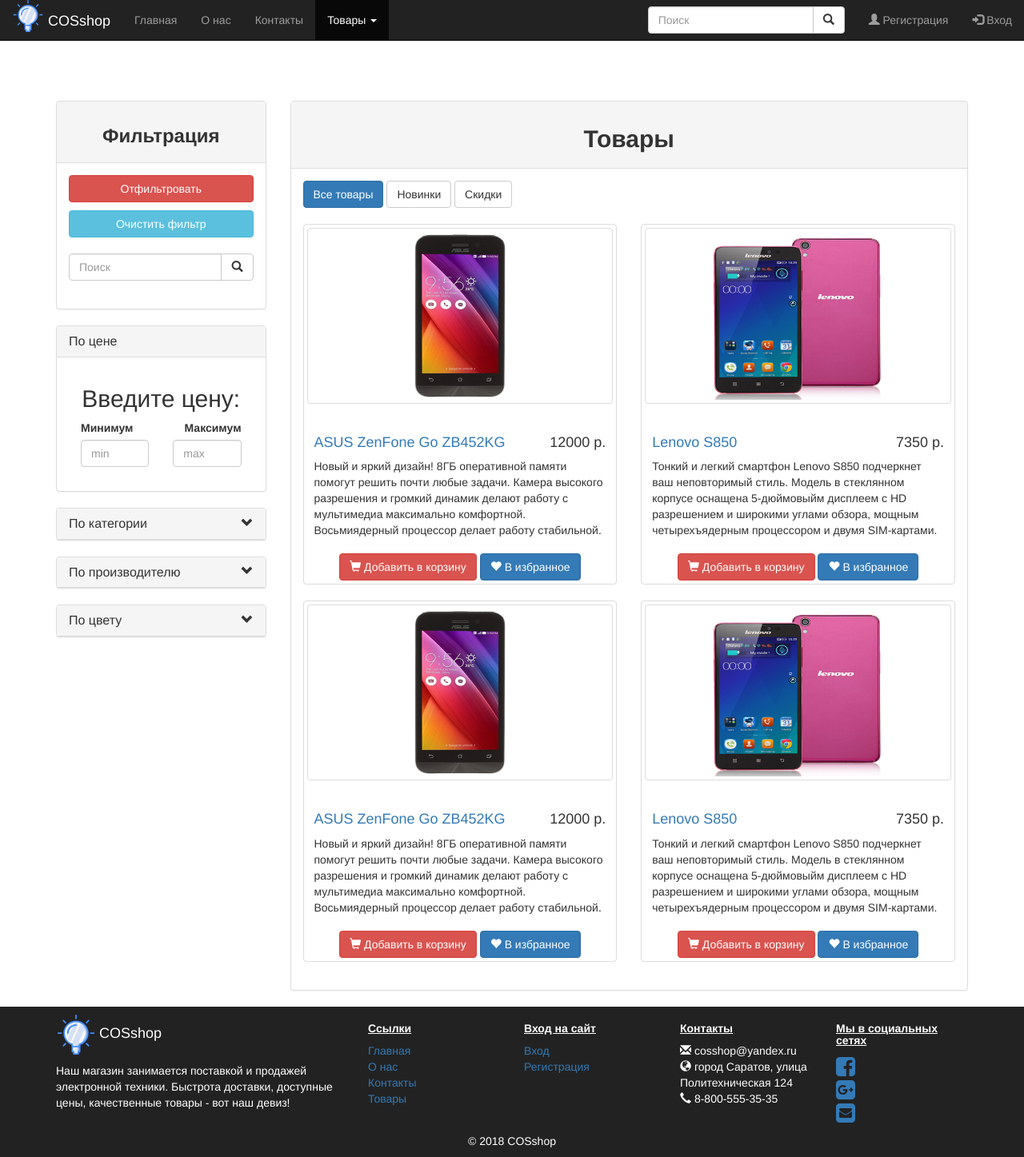
After one commit to selutin99/cosshop, a PHP site: page /products.php in a window 1280 px wide. The commit adds this page. Shown: the whole page at 80% size. Run offline with PHP 8.4, Linux system fonts and the light colour scheme; some libraries are stand-ins or nearby versions.

Commit message:
Products (start)

```diff
--- a/contacts.php
+++ b/contacts.php
@@ -302,8 +302,6 @@
 		<script src="js/bootstrap.min.js"></script>
 		<script src="js/slick.js"></script>
 
-		<script src="js/resize.js"></script>
-		<script src="js/slider.js"></script>
 		<script src="js/backtop.js"></script>
     </body>
 </html>
--- a/css/main.css
+++ b/css/main.css
@@ -133,3 +133,27 @@
     border-radius: 50%;
 }
 /******END OUR TEAM****/
+
+/******PRODUCTS LIST******/
+.stylish-input-group .input-group-addon{
+    background: white !important;
+}
+.stylish-input-group .form-control{
+	border-right:0;
+	box-shadow:0 0 0;
+	border-color:#ccc;
+}
+.stylish-input-group button{
+    border:0;
+    background:transparent;
+}
+
+.clickable{
+    cursor: pointer;
+}
+
+.panel-heading span {
+    margin-top: -20px;
+	font-size: 15px;
+}
+/******END PRODUCTS LIST****/
--- a/index.php
+++ b/index.php
@@ -44,7 +44,7 @@
 								<span class="caret"></span>
 							</a>
 						    <ul class="dropdown-menu">
-								<li><a href="#">Все товары</a></li>
+								<li><a href="products.php">Все товары</a></li>
 								<li class="dropdown-header">Категории</li>
 								<li><a href="#">Мобильные телефоны</a></li>
 								<li><a href="#">Наушники</a></li>
--- /dev/null
+++ b/products.php
@@ -0,0 +1,509 @@
+<!DOCTYPE html>
+<html>
+    <head>
+
+        <title>Creative Online Store - Главная</title>
+
+        <meta charset="utf-8">
+        <meta name="viewport" content="width=device-width, initial-scale=1, shrink-to-fit=no">
+
+		<link rel="shortcut icon" type="image/png" href="images/logo/favicon.png"/>
+
+		<!--SLIDER LIBRARY-->
+		<link rel="stylesheet" type="text/css" href="css/slick.css"/>
+		<link rel="stylesheet" type="text/css" href="css/slick-theme.css"/>
+		<!--END SLIDER LIBRARY-->
+
+		<link href="https://maxcdn.bootstrapcdn.com/font-awesome/4.6.3/css/font-awesome.min.css" rel="stylesheet" integrity="sha384-T8Gy5hrqNKT+hzMclPo118YTQO6cYprQmhrYwIiQ/3axmI1hQomh7Ud2hPOy8SP1" crossorigin="anonymous">
+
+        <link rel="stylesheet" href="css/bootstrap.min.css">
+		<link rel="stylesheet" href="css/main.css">
+
+    </head>
+    <body>
+		<!--HEADER-->
+		<header>
+			<nav class="navbar navbar-inverse navbar-static-top">
+				<div class="container-fluid">
+					<!--LOGO-->
+					<div class="navbar-header">
+						<a class="navbar-brand" href="index.php"><img src="images/logo/logo.svg" style="height: 40px; display: inline-block; margin-top: -15px;" alt="COSshop">
+						COSshop
+						</a>
+					</div>
+					<!--END LOGO-->
+
+					<ul class="nav navbar-nav">
+						<li><a href="index.php">Главная</a></li>
+						<li><a href="about.php">О нас</a></li>
+						<li><a href="contacts.php">Контакты</a></li>
+
+						<li class="dropdown active">
+							<a class="dropdown-toggle" data-toggle="dropdown" href="#">
+								Товары
+								<span class="caret"></span>
+							</a>
+						    <ul class="dropdown-menu">
+								<li><a href="#">Все товары</a></li>
+								<li class="dropdown-header">Категории</li>
+								<li><a href="#">Мобильные телефоны</a></li>
+								<li><a href="#">Наушники</a></li>
+								<li><a href="#">Ноутбуки</a></li>
+							</ul>
+						</li>
+					</ul>
+
+					<ul class="nav navbar-nav navbar-right">
+						<li><a href="#" data-toggle="modal" data-target="#registerModal"><span class="glyphicon glyphicon-user"></span> Регистрация</a></li>
+						<li><a href="#" data-toggle="modal" data-target="#loginModal"><span class="glyphicon glyphicon-log-in"></span> Вход</a></li>
+					</ul>
+
+					<!--SEARCH-->
+					<form class="navbar-form navbar-right" action="/action_page.php">
+						<div class="input-group">
+						<input type="text" class="form-control" placeholder="Поиск">
+							<div class="input-group-btn">
+								<button class="btn btn-default" type="submit">
+									<i class="glyphicon glyphicon-search"></i>
+								</button>
+							</div>
+						</div>
+					</form>
+					<!--END SEARCH-->
+			  </div>
+			</nav>
+		</header>
+		<!-- END HEADER-->
+
+		<!-- LOGIN MODAL-->
+		<div class="modal" id="loginModal" tabindex="-1" role="dialog">
+            <div class="modal-dialog" role="document">
+				<div class="modal-content">
+					<div class="modal-header">
+						<button type="button" class="close" data-dismiss="modal" aria-label="Close">
+							<span aria-hidden="true">×</span>
+						</button>
+
+						<div class="row">
+							<img src="images/logo/logo.svg" style="height: 40px; float: left; margin-right: 10px;"/>
+							<h2 class="modal-title">Вход</h2>
+						</div>
+					</div>
+					<div class="modal-body">
+						<form class="form-signin">
+							<div class="form-label-group">
+								<label for="inputEmail">Email</label>
+								<input type="email" id="inputEmail" class="form-control" placeholder="Введите email" required autofocus>
+							</div>
+
+							<div class="form-label-group">
+								<label for="inputPassword">Пароль</label>
+								<input type="password" id="inputPassword" class="form-control" placeholder="Введите пароль" required>
+							</div>
+
+							<div class="checkbox mb-3">
+							  <label>
+								<input type="checkbox" value="remember-me"> Запомнить меня
+							  </label>
+							</div>
+
+							<div class="login-help">
+								<a href="#" data-toggle="modal" data-target="#registerModal" data-dismiss="modal">Зарегистрироваться</a> - <a href="#">Забыли пароль?</a>
+							</div>
+
+							<div class="text-center">
+								<button class="btn btn-lg btn-info" type="submit" name="login">Войти</button>
+							</div>
+						</form>
+					</div>
+				</div>
+            </div>
+        </div>
+		<!--END LOGIN MODAL-->
+
+		<!-- REGISTER MODAL-->
+		<div class="modal" id="registerModal" tabindex="-1" role="dialog">
+            <div class="modal-dialog" role="document">
+				<div class="modal-content">
+					<div class="modal-header">
+						<button type="button" class="close" data-dismiss="modal" aria-label="Close">
+							<span aria-hidden="true">×</span>
+						</button>
+
+						<div class="row">
+							<img src="images/logo/logo.svg" style="height: 40px; float: left; margin-right: 10px;"/>
+							<h2 class="modal-title">Регистрация</h2>
+						</div>
+					</div>
+					<div class="modal-body">
+						<form class="form-signin">
+							<div class="form-label-group">
+								<label for="inputEmail">Email</label>
+								<input type="email" id="registerEmail" class="form-control" placeholder="Введите email" required autofocus>
+							</div>
+
+							<div class="form-label-group">
+								<label for="inputPassword">Пароль</label>
+								<input type="password" id="registerPassword" class="form-control" placeholder="Введите пароль" required>
+							</div>
+
+							<div class="form-label-group">
+								<label for="inputPassword">Подтверждение пароля</label>
+								<input type="password" id="registerRepearPassword" class="form-control" placeholder="Подтвердите пароль" required>
+							</div>
+
+							<div class="login-help">
+								<a href="#" data-toggle="modal" data-target="#loginModal" data-dismiss="modal">Уже есть аккаунт?</a>
+							</div>
+
+							<div class="text-center">
+								<button class="btn btn-lg btn-info" type="submit" name="registration">Зарегистрироваться</button>
+							</div>
+						</form>
+					</div>
+				</div>
+            </div>
+        </div>
+		<!--END REGISTER MODAL-->
+
+		<!--FILTER-->
+		<div class="container">
+			<div class="row">
+
+				<div class="col-sm-3 col-md-3">
+					<div class="panel panel-default" style="margin-top: 55px;">
+							<div class="panel-heading">
+								<h3 align="center" style="font-weight: bold;">Фильтрация</h3>
+							</div>
+							<div class="panel-body">
+
+								<a href="#" class="btn btn-danger btn-block" style="margin-bottom: 10px;">Отфильтровать</a>
+								<a href="#" class="btn btn-info btn-block" style="margin-bottom: 20px;">Очистить фильтр</a>
+
+								<div id="local_searcher" style="margin-bottom: 20px;">
+									<div class="input-group">
+										<input type="text" class="form-control"  placeholder="Поиск" >
+										<div class="input-group-btn">
+											<span class="btn btn-default">
+												<i class="glyphicon glyphicon-search"></i>
+											</span>
+										</div>
+									</div>
+								</div>
+							</div>
+					</div>
+
+					<div class="panel panel-default">
+						<div class="panel-heading">
+							<h3 class="panel-title">По цене</h3>
+						</div>
+						<div class="panel-body">
+							<header class="card-header">
+								<h2 align="center">Введите цену:</h2>
+							</header>
+							<div class="filter-content">
+								<div class="card-body">
+									<div class="form-row">
+										<div class="form-group col-md-6">
+										  <label>Минимум</label>
+										  <input type="number" class="form-control" placeholder="min">
+										</div>
+										<div class="form-group col-md-6 text-right">
+										  <label>Максимум</label>
+										  <input type="number" class="form-control" placeholder="max">
+										</div>
+									</div>
+								</div>
+							</div>
+						</div>
+					</div>
+
+					<div class="panel panel-default">
+						<div class="panel-heading">
+							<h3 class="panel-title">По категории</h3>
+							<span class="pull-right clickable panel-collapsed"><i class="glyphicon glyphicon-chevron-down"></i></span>
+						</div>
+						<div class="panel-body collapse">
+							<header class="card-header">
+								<h2 align="center">Категории:</h2>
+							</header>
+							<div class="filter-content">
+								<div class="card-body">
+									<label class="form-check">
+										<input class="form-check-input" type="radio" name="exampleRadio" value="">
+										<span class="form-check-label">
+											Мобильные телефоны
+										</span>
+									</label><br>
+									<label class="form-check">
+										<input class="form-check-input" type="radio" name="exampleRadio" value="">
+										<span class="form-check-label">
+											Наушники
+										</span>
+									</label><br>
+									<label class="form-check">
+										<input class="form-check-input" type="radio" name="exampleRadio" value="">
+										<span class="form-check-label">
+											Ноутбуки
+										</span>
+									</label><br>
+								</div>
+							</div>
+						</div>
+					</div>
+
+					<div class="panel panel-default">
+						<div class="panel-heading">
+							<h3 class="panel-title">По производителю</h3>
+							<span class="pull-right clickable panel-collapsed"><i class="glyphicon glyphicon-chevron-down"></i></span>
+						</div>
+						<div class="panel-body collapse">
+							<header class="card-header">
+								<h2 align="center">Выберите производителя:</h2>
+							</header>
+							<div class="filter-content">
+								<div class="card-body">
+									<div class="custom-control custom-checkbox">
+										<input type="checkbox" class="custom-control-input" id="Check1">
+										<label class="custom-control-label" for="Check1">Samsung</label>
+									</div>
+
+									<div class="custom-control custom-checkbox">
+										<input type="checkbox" class="custom-control-input" id="Check2">
+										<label class="custom-control-label" for="Check2">Asus</label>
+									</div>
+
+									<div class="custom-control custom-checkbox">
+										<input type="checkbox" class="custom-control-input" id="Check3">
+										<label class="custom-control-label" for="Check3">Lenovo</label>
+									</div>
+
+									<div class="custom-control custom-checkbox">
+										<input type="checkbox" class="custom-control-input" id="Check4">
+										<label class="custom-control-label" for="Check4">Другие</label>
+									</div>
+								</div>
+							</div>
+						</div>
+					</div>
+
+					<div class="panel panel-default">
+						<div class="panel-heading">
+							<h3 class="panel-title">По цвету</h3>
+							<span class="pull-right clickable panel-collapsed"><i class="glyphicon glyphicon-chevron-down"></i></span>
+						</div>
+						<div class="panel-body collapse">
+							<header class="card-header">
+								<h2 align="center">Выберите цвет:</h2>
+							</header>
+							<div class="filter-content">
+								<div class="card-body">
+									<label class="btn btn-danger">
+									  <input class="" type="checkbox" name="myradio" value="">
+									  <span class="form-check-label">Красный</span>
+									</label>
+									<label class="btn btn-success">
+									  <input class="" type="checkbox" name="myradio" value="">
+									  <span class="form-check-label">Зелёный</span>
+									</label>
+									<label class="btn btn-primary">
+									  <input class="" type="checkbox" name="myradio" value="">
+									  <span class="form-check-label">Синий</span>
+									</label>
+								</div>
+							</div>
+						</div>
+					</div>
+				</div>
+
+				<!--LIST OF PRODUCTS-->
+					<div class="col-sm-9 col-md-9" style="margin-top: 55px;">
+						<div class="panel panel-default">
+							<div class="panel-heading">
+								<h2 align="center" style="font-weight: bold;">Товары</h2>
+							</div>
+							<div class="panel-body">
+								<div>
+									<button class="btn btn-primary filter-button" data-filter="all">Все товары</button>
+									<button class="btn btn-default filter-button" data-filter="photo">Новинки</button>
+									<button class="btn btn-default filter-button" data-filter="graphic">Скидки</button>
+								</div>
+								<br/>
+
+								<div class="row">
+									<div class="col-md-6">
+										<div class="thumbnail">
+											<a class="thumbnail" href="#" data-image-id="" data-toggle="modal" data-title="ASUS ZenFone Go ZB452KG" data-image="images/goods/b2.jpg" data-target="#image-gallery">
+												<img src="images/goods/b2.jpg" alt="ASUS ZenFone Go ZB452KG" class="img-responsive">
+											</a>
+											<div class="caption">
+											  <h4 class="pull-right">12000 р.</h4>
+											  <h4><a href="#">ASUS ZenFone Go ZB452KG</a></h4>
+											  <p>Новый и яркий дизайн! 8ГБ оперативной памяти помогут решить почти любые задачи. Камера высокого разрешения и громкий динамик делают работу с мультимедиа максимально комфортной. Восьмиядерный процессор делает работу стабильной.</p>
+											</div>
+											<div class="space-ten"></div>
+											<div class="btn-ground text-center">
+												<button type="button" class="btn btn-danger"><span class="glyphicon glyphicon-shopping-cart"></span> Добавить в корзину</button>
+												<button type="button" class="btn btn-primary"><span class="glyphicon glyphicon-heart"></span> В избранное</button>
+											</div>
+											<div class="space-ten"></div>
+										</div>
+									</div>
+
+									<div class="col-md-6">
+										<div class="thumbnail">
+											<a class="thumbnail" href="#" data-image-id="" data-toggle="modal" data-title="Lenovo S850" data-image="images/goods/b1.jpg" data-target="#image-gallery">
+												<img src="images/goods/b1.jpg" alt="Lenovo S850" class="img-responsive">
+											</a>
+											<div class="caption">
+											  <h4 class="pull-right">7350 р.</h4>
+											  <h4><a href="#">Lenovo S850</a></h4>
+											  <p>Тонкий и легкий смартфон Lenovo S850 подчеркнет ваш неповторимый стиль. Модель в стеклянном корпусе оснащена 5-дюймовыйм дисплеем с HD разрешением и широкими углами обзора, мощным четырехъядерным процессором и двумя SIM-картами.</p>
+											</div>
+											<div class="space-ten"></div>
+											<div class="btn-ground text-center">
+												<button type="button" class="btn btn-danger"><span class="glyphicon glyphicon-shopping-cart"></span> Добавить в корзину</button>
+												<button type="button" class="btn btn-primary"><span class="glyphicon glyphicon-heart"></span> В избранное</button>
+											</div>
+											<div class="space-ten"></div>
+										</div>
+									</div>
+								</div>
+								<div class="row">
+									<div class="col-md-6">
+										<div class="thumbnail">
+											<a class="thumbnail" href="#" data-image-id="" data-toggle="modal" data-title="ASUS ZenFone Go ZB452KG" data-image="images/goods/b2.jpg" data-target="#image-gallery">
+												<img src="images/goods/b2.jpg" alt="ASUS ZenFone Go ZB452KG" class="img-responsive">
+											</a>
+											<div class="caption">
+											  <h4 class="pull-right">12000 р.</h4>
+											  <h4><a href="#">ASUS ZenFone Go ZB452KG</a></h4>
+											  <p>Новый и яркий дизайн! 8ГБ оперативной памяти помогут решить почти любые задачи. Камера высокого разрешения и громкий динамик делают работу с мультимедиа максимально комфортной. Восьмиядерный процессор делает работу стабильной.</p>
+											</div>
+											<div class="space-ten"></div>
+											<div class="btn-ground text-center">
+												<button type="button" class="btn btn-danger"><span class="glyphicon glyphicon-shopping-cart"></span> Добавить в корзину</button>
+												<button type="button" class="btn btn-primary"><span class="glyphicon glyphicon-heart"></span> В избранное</button>
+											</div>
+											<div class="space-ten"></div>
+										</div>
+									</div>
+
+									<div class="col-md-6">
+										<div class="thumbnail">
+											<a class="thumbnail" href="#" data-image-id="" data-toggle="modal" data-title="Lenovo S850" data-image="images/goods/b1.jpg" data-target="#image-gallery">
+												<img src="images/goods/b1.jpg" alt="Lenovo S850" class="img-responsive">
+											</a>
+											<div class="caption">
+											  <h4 class="pull-right">7350 р.</h4>
+											  <h4><a href="#">Lenovo S850</a></h4>
+											  <p>Тонкий и легкий смартфон Lenovo S850 подчеркнет ваш неповторимый стиль. Модель в стеклянном корпусе оснащена 5-дюймовыйм дисплеем с HD разрешением и широкими углами обзора, мощным четырехъядерным процессором и двумя SIM-картами.</p>
+											</div>
+											<div class="space-ten"></div>
+											<div class="btn-ground text-center">
+												<button type="button" class="btn btn-danger"><span class="glyphicon glyphicon-shopping-cart"></span> Добавить в корзину</button>
+												<button type="button" class="btn btn-primary"><span class="glyphicon glyphicon-heart"></span> В избранное</button>
+											</div>
+											<div class="space-ten"></div>
+										</div>
+									</div>
+								</div>
+
+							</div>
+						</div>
+					</div>
+					<!--END LIST OF PRODUCTS-->
+
+			</div>
+		</div>
+		<!--END FILTER-->
+
+		<!--RESIZE IMAGE-->
+		<div class="modal fade" id="image-gallery" tabindex="-1" role="dialog" aria-labelledby="myModalLabel" aria-hidden="true">
+			<div class="modal-dialog">
+				<div class="modal-content">
+					<div class="modal-header">
+						<button type="button" class="close" data-dismiss="modal"><span aria-hidden="true">×</span><span class="sr-only">Закрыть</span></button>
+						<h4 class="modal-title" id="image-gallery-title"></h4>
+					</div>
+					<div class="modal-body">
+						<img id="image-gallery-image" class="img-responsive" src="">
+					</div>
+				</div>
+			</div>
+		</div>
+		<!--END RESIZE IMAGE-->
+
+		<!--FOOTER-->
+		<div class="footers bg-light pt-5 pb-3" style="padding-top: 10px; background-color: #222222; color: white;">
+		   <div class="container pt-5">
+			   <div class="row">
+				   <div class="col-xs-12 col-sm-6 col-md-4 footers-one">
+						<div class="footers-logo">
+							<img src="images/logo/logo.svg" alt="Logo" style="width:50px;">
+							<h4 style="display: inline;">COSshop</h4>
+						</div>
+						<div class="footers-info mt-3" style="margin-top: 10px;">
+							<p>Наш магазин занимается поставкой и продажей электронной техники. Быстрота доставки, доступные цены, качественные товары - вот наш девиз!</p>
+						</div>
+					</div>
+				    <div class="col-xs-12 col-sm-6 col-md-2 footers-two">
+						<h5><b><u>Ссылки</b></u></h5>
+						<ul class="list-unstyled">
+							<li><a href="index.php" style="text-decoration: none;">Главная</a></li>
+							<li><a href="about.php" style="text-decoration: none;">О нас</a></li>
+							<li><a href="contacts.php" style="text-decoration: none;">Контакты</a></li>
+							<li><a href="#" style="text-decoration: none;">Товары</a></li>
+						</ul>
+					</div>
+					<div class="col-xs-12 col-sm-6 col-md-2 footers-three">
+						<h5><b><u>Вход на сайт</b></u></h5>
+						<ul class="list-unstyled">
+							<li><a href="#" style="text-decoration: none;" data-toggle="modal" data-target="#loginModal">Вход</a></li>
+							<li><a href="#" style="text-decoration: none;" data-toggle="modal" data-target="#registerModal">Регистрация</a></li>
+						</ul>
+					</div>
+				    <div class="col-xs-12 col-sm-6 col-md-2 footers-three">
+						<h5><b><u>Контакты</b></u></h5>
+						<ul class="list-unstyled">
+							<li><span class="glyphicon glyphicon-envelope"></span> cosshop@yandex.ru</li>
+							<li><span class="glyphicon glyphicon-globe"></span> город Саратов, улица Политехническая 124</li>
+							<li><span class="glyphicon glyphicon-earphone"></span> 8-800-555-35-35</li>
+						</ul>
+					</div>
+					<div class="col-xs-12 col-sm-6 col-md-2 footers-three">
+						<h5><b><u>Мы в социальных сетях</b></u></h5>
+						<ul class="list-unstyled">
+							<li><a href="#"><i id="social-fb" class="fa fa-facebook-square fa-2x social"></i></a></li>
+							<li><a href="#"><i id="social-gp" class="fa fa-google-plus-square fa-2x social"></i></a></li>
+							<li><a href="mailto:cosshop@yandex.ru"><i id="social-em" class="fa fa-envelope-square fa-2x social"></i></a></li>
+						</ul>
+					</div>
+			    </div>
+		    </div>
+		</div>
+		<div class="copyright border" style="background-color: #222222;">
+			<div class="container">
+				<div class="row text-center">
+					<div class="col-md-12 pt-3">
+						<p class="text-muted" style="color: white;">© 2018 COSshop</p>
+					</div>
+				</div>
+			</div>
+		</div>
+		<!--END FOOTER-->
+
+		<a id="back-to-top" href="#" class="btn btn-primary btn-lg back-to-top" role="button" title="Наверх" data-toggle="tooltip" data-placement="left">
+			<span class="glyphicon glyphicon-chevron-up"></span>
+		</a>
+
+        <script src="https://ajax.googleapis.com/ajax/libs/jquery/3.3.1/jquery.min.js"></script>
+        <script src="https://cdnjs.cloudflare.com/ajax/libs/popper.js/1.14.3/umd/popper.min.js" integrity="sha384-ZMP7rVo3mIykV+2+9J3UJ46jBk0WLaUAdn689aCwoqbBJiSnjAK/l8WvCWPIPm49" crossorigin="anonymous"></script>
+		<script src="js/bootstrap.min.js"></script>
+		<script src="js/slick.js"></script>
+
+		<script src="js/filter.js"></script>
+		<script src="js/resize.js"></script>
+		<script src="js/backtop.js"></script>
+    </body>
+</html>
```
Also changed, not shown: about.php (+9 -9 lines), js/filter.js (added, +13 -0 lines).
